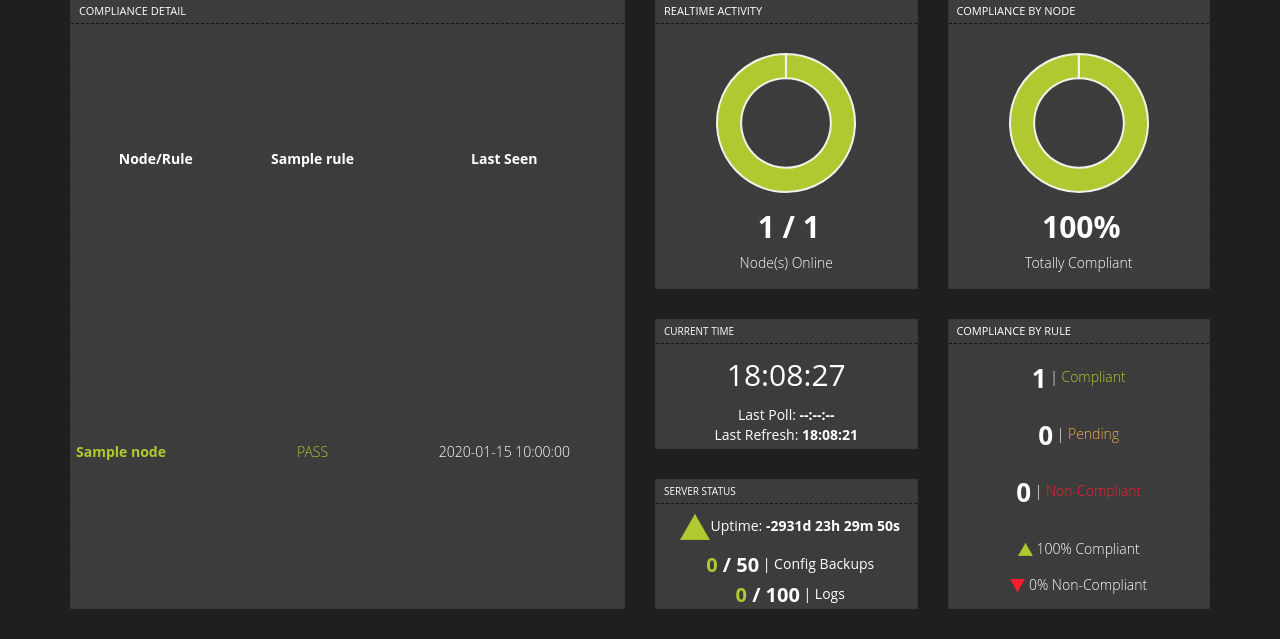
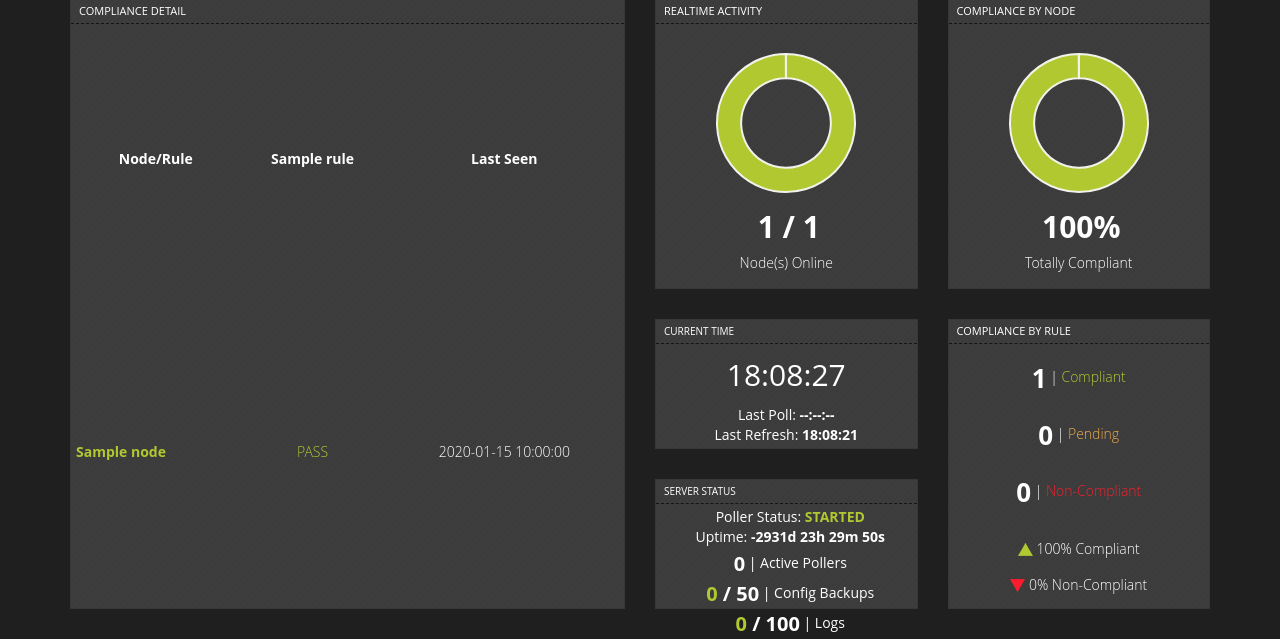
Before and after one commit to certanet/NetWatch, a Flask app: page / in a window 1280 px wide. Shown: the part 223-862 px from the top of the page. Run offline with Flask 2, Linux system fonts and the light colour scheme; tables that the repository leaves empty hold one stand-in row (values such as "Sample post"); parts of the project's set-up code (start-up, migrations or seed data) failed here and were passed over; some libraries are stand-ins or nearby versions; some web fonts are replaced.

Commit message:
Added poller status and no active pollers to dashboard

```diff
--- a/netwatch/poller.py
+++ b/netwatch/poller.py
@@ -6,7 +6,7 @@
 from datetime import datetime
 import re
 import time
-from threading import Thread
+from threading import Thread, enumerate
 
 
 def ping(ip_address):
@@ -262,10 +262,20 @@
 
 def poller_init():
     print("Initialising Poller...")
-    thread = Thread(target=poller_service, name='Poller_Service')
+    thread = Thread(target=poller_service, name='Poller_Service_Thread')
     thread.daemon = True
     thread.start()
 
 
+def get_active_pollers():
+    threads = enumerate()
+    poller_threads = 0
+
+    for thread in threads:
+        if "Thread" not in thread.name:
+            poller_threads += 1
+    return poller_threads
+
+
 if __name__ == '__main__':
     print("Poller is no longer stand-alone!")
--- a/netwatch/routes.py
+++ b/netwatch/routes.py
@@ -1,5 +1,5 @@
 from flask import render_template, redirect, url_for, flash, request
-from netwatch import app, models, forms
+from netwatch import app, models, forms, poller
 from socket import gethostname
 import datetime
 import psutil
@@ -66,7 +66,9 @@
                            number_config_backups=number_config_backups,
                            number_logs=number_logs,
                            app_srv_hostname=gethostname(),
-                           uptime=pretty_uptime
+                           uptime=pretty_uptime,
+                           no_active_pollers=poller.get_active_pollers(),
+                           poller_status=models.get_settings("poller_status")
                            )
 
 
--- a/netwatch/templates/index.html
+++ b/netwatch/templates/index.html
@@ -99,8 +99,24 @@
           <hr>
           <div class="serverstatus">
             <br>
-            <p><img src="{{ url_for('static', filename='img/up.png') }}" alt="">Uptime: <b id="pollclock"> {{ uptime }}</b></p>
-            <br><p><bold>
+            <p>Poller Status: <b>
+            {% if poller_status == "STARTED" or poller_status == "RUNNING" %}
+            <ok>{{ poller_status }}</ok>
+            {% elif poller_status == "PAUSED" %}
+            <pending>{{ poller_status }}</pending>
+            {% else %}
+            <bad>{{ poller_status }}</bad>
+            {% endif %}
+            </b></p>
+
+            <br>
+            <p>Uptime: <b>{{ uptime }}</b></p>
+            <br>
+
+            <p><bold>{{ no_active_pollers }}</bold> | Active Pollers</p>
+
+
+            <p><bold>
             {% set testing_config_threshold = 50 %}
             {% set testing_log_threshold = 100 %}
 
```
